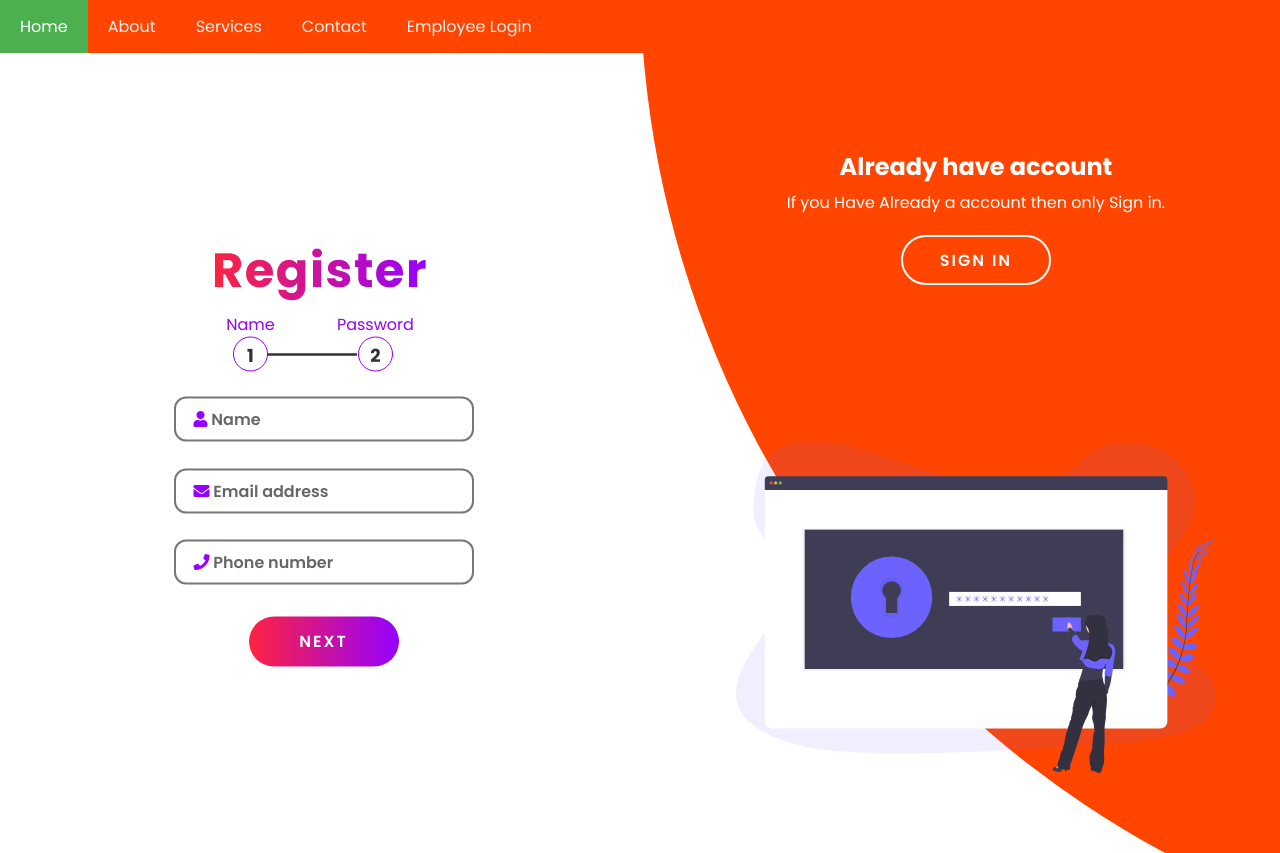
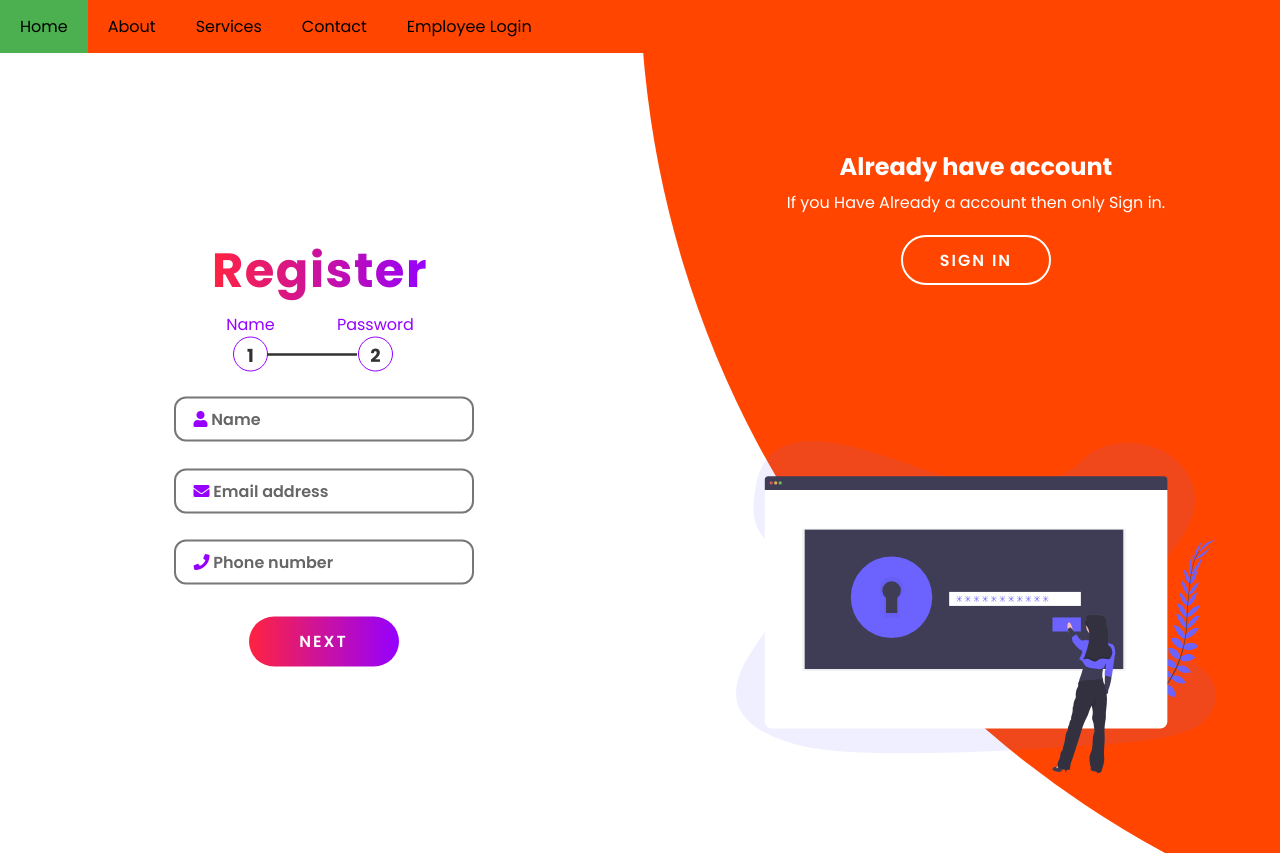
Before and after one commit to harsh160311/Employement-Portal, a plain HTML site: page index.html in a window 1280 px wide. Drawn offline with Linux system fonts and the light colour scheme.

Commit message:
Update style.css

```diff
--- a/css/style.css
+++ b/css/style.css
@@ -481,18 +481,18 @@ form {
 .navbar a {
   float: left;
   display: block;
-  color: #f2f2f2;
+  color: black;
   text-align: center;
   padding: 14px 20px;
   text-decoration: none;
 }
 
 .navbar a:hover {
-  background-color: #ddd;
-  color: black;
+
+  color: white;
 }
 
 .navbar a.active {
   background-color: #4CAF50;
-  color: white;
+  color: black;
 }
```
